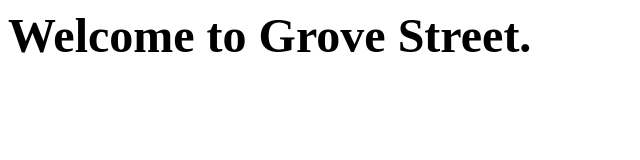
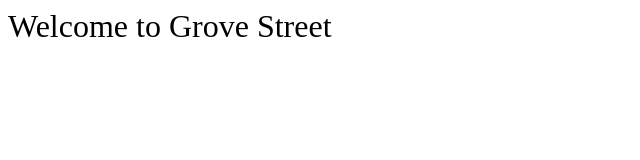
Before and after one commit to RealLAR/GroveStreet, a plain HTML site: page index.html in a window 1280 px wide. Shown: the whole page, without its empty margins (0-640 px from the left). Drawn offline with Linux system fonts and the light colour scheme.

Commit message:
Update index.html

```diff
--- a/index.html
+++ b/index.html
@@ -1,15 +1,7 @@
 <DOCTYPE html>
-<head>
-<h6>
-<font size="20">
-
-Welcome to Grove Street.
-
-</font>
-</h6>
-
-
-
-</head>
-
+<body>
+    <font size="6">
+        Welcome to Grove Street
+    </font>
+</body>
 </html>
```
